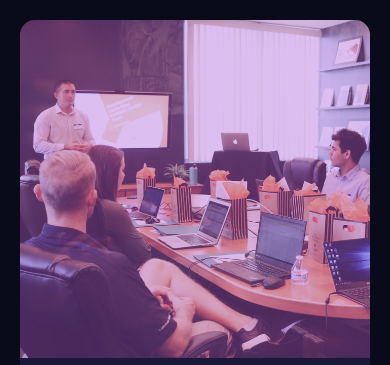
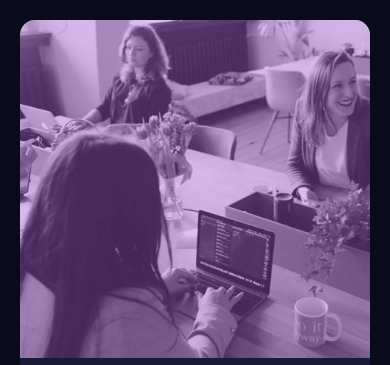
Before and after one commit to scadowizzy/challenge2, a plain HTML site: page index.html in a window 390 px wide. Shown: the top 365 px of the page. Drawn offline with Linux system fonts and the light colour scheme.

Commit message:
image changes

```diff
--- a/style.css
+++ b/style.css
@@ -62,7 +62,7 @@ main{
        display: flex;
        width: 100%;
        min-height: 40vh;
-       background-image: url(./laptop.jfif);
+       background-image: url(./images/image-header-desktop.jpg);
        background-repeat: no-repeat;
        background-position: cover;
        background-size: cover;
```
